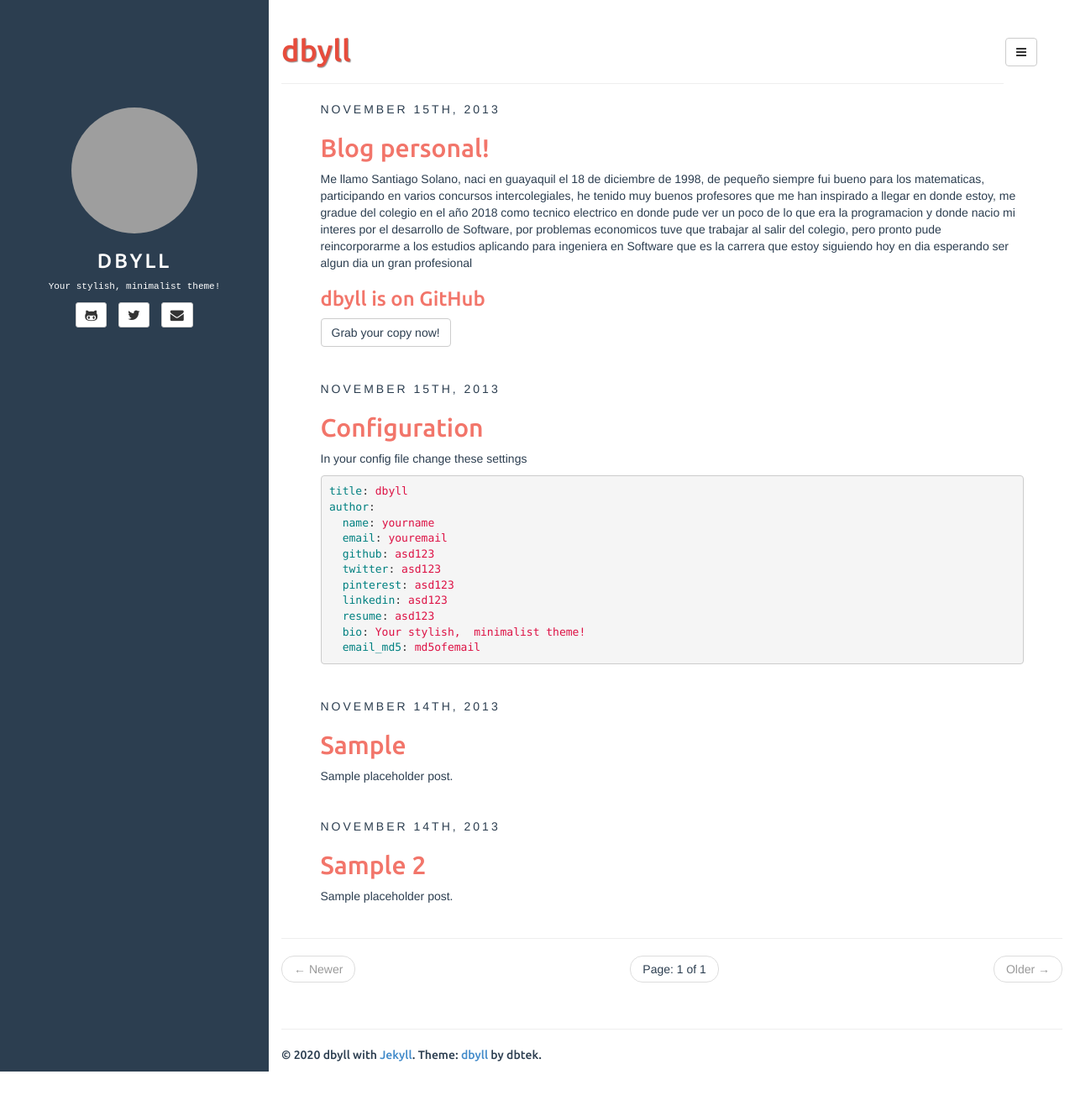
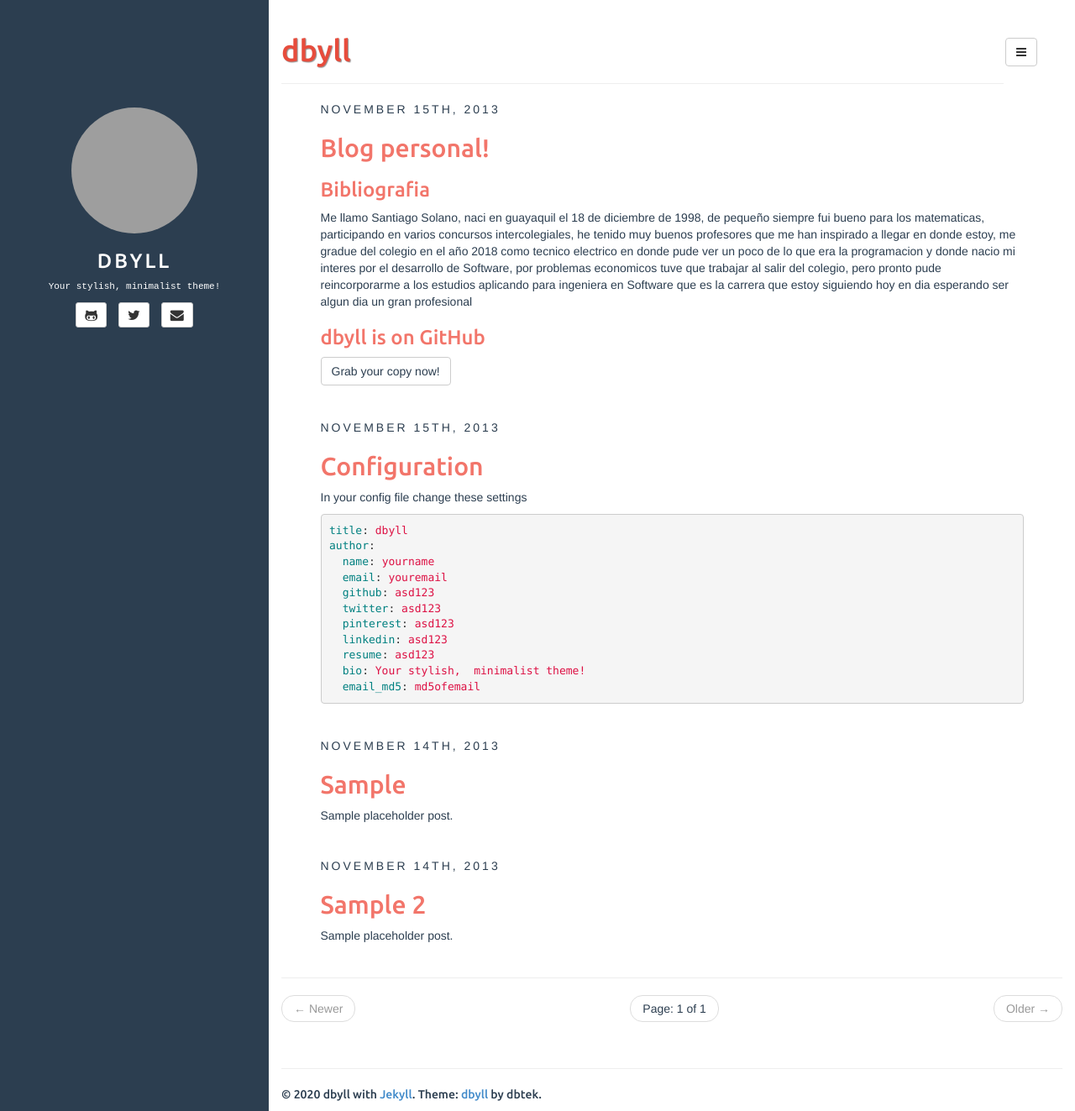
Before and after one commit to sasolanom/sasolanom.github.io, a Jekyll site: the page built from index.html, in a window 1280 px wide and 1323 px high. Shown: the whole window at 84% size. Built offline with Jekyll 4.4.1, drawn with Linux system fonts in a browser that asks for light colours; the list of posts is cut into pages by our own code; grey boxes are pictures that could not be loaded.

Commit message:
Update 2013-11-15-hello-world.md

```diff
--- a/_posts/2013-11-15-hello-world.md
+++ b/_posts/2013-11-15-hello-world.md
@@ -6,6 +6,7 @@ tags: [demo, dbyll, dbtek, setup]
 fullview: true
 comments: true
 ---
+### Bibliografia
 
 Me llamo Santiago Solano, naci en guayaquil el 18 de diciembre de 1998, de pequeño siempre fui bueno para los matematicas, participando
 en varios concursos intercolegiales, he tenido muy buenos profesores que me han inspirado a llegar en donde estoy, me gradue del colegio
```
